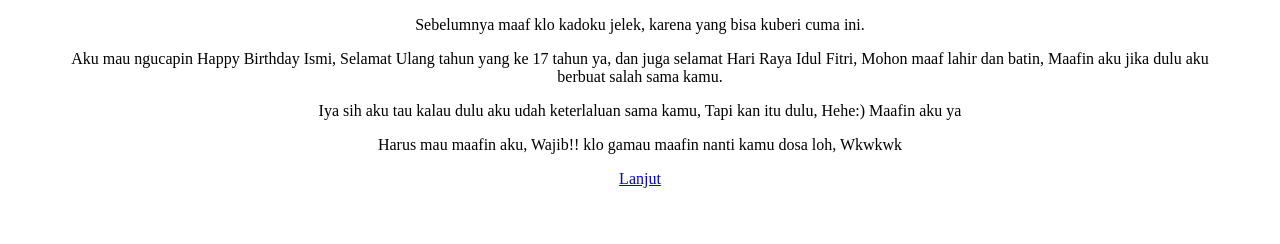
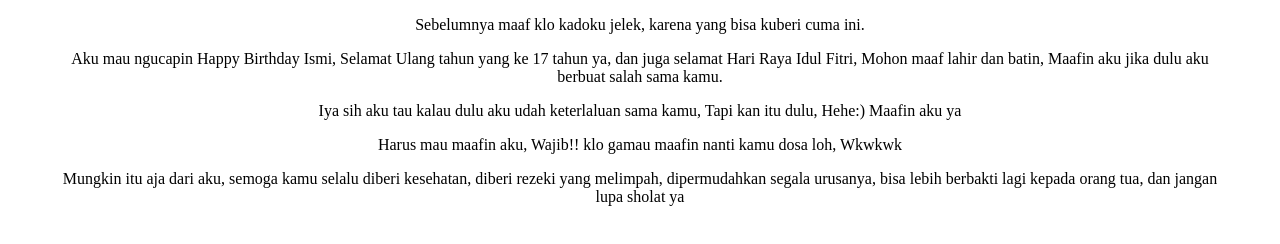
Before and after one commit to septaku/program-masih-inget, a plain HTML site: page index.html in a window 1280 px wide. Drawn offline with Linux system fonts and the light colour scheme.

Commit message:
Update index.html

```diff
--- a/index.html
+++ b/index.html
@@ -14,6 +14,6 @@
         <blockquote align="center">Aku mau ngucapin Happy Birthday Ismi, Selamat Ulang tahun yang ke 17 tahun ya, dan juga selamat Hari Raya Idul Fitri, Mohon maaf lahir dan batin, Maafin aku jika dulu aku berbuat salah sama kamu.</blockquote>
         <blockquote align="center">Iya sih aku tau kalau dulu aku udah keterlaluan sama kamu, Tapi kan itu dulu, Hehe:) Maafin aku ya</blockquote>
         <blockquote align="center">Harus mau maafin aku, Wajib!! klo gamau maafin nanti kamu dosa loh, Wkwkwk</blockquote>
-        <center><a href="file:///C:/Program/Happy%20Birthday%20Ismi%203.html">Lanjut</a></center><br>
+        <blockquote align="center">Mungkin itu aja dari aku, semoga kamu selalu diberi kesehatan, diberi rezeki yang melimpah, dipermudahkan segala urusanya, bisa lebih berbakti lagi kepada orang tua, dan jangan lupa sholat ya </blockquote>
     </body>
 </html>
```
